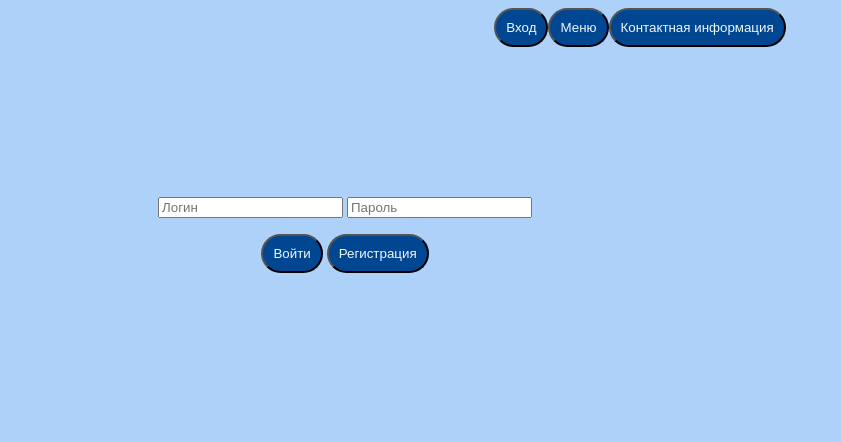
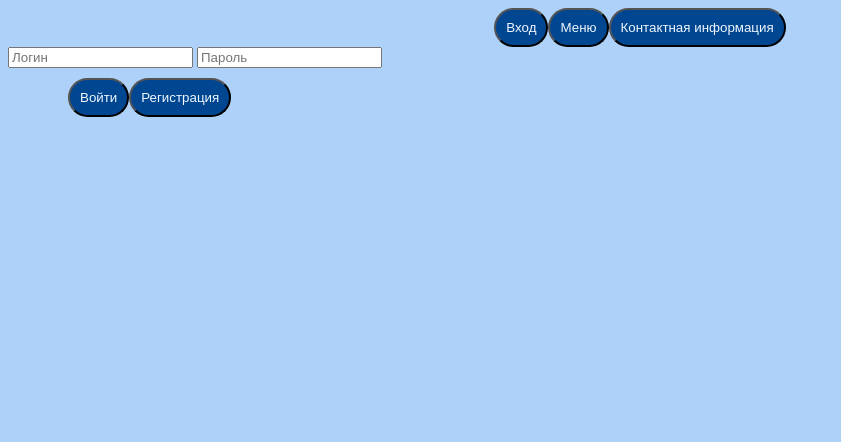
Before and after one commit to LiraUdina/auth-html, a plain HTML site: page index.html in a window 1280 px wide. Shown: the whole page, without its empty margins (0-841 px from the left). Drawn offline with Linux system fonts and the light colour scheme.

Commit message:
Добавила изменения

```diff
--- a/index.html
+++ b/index.html
@@ -10,13 +10,12 @@
       <button class="knopki">Меню</button>
       <button class="knopki">Контактная информация</button>
     </div>
-         <div class="container2">
+         <div>
       <input type="email" placeholder="Логин">
       <input type="password" placeholder="Пароль">
-      <p>
-        <button class="container1">Войти</button>
-        <button class="container1">Регистрация</button>
-      </p>
+     <div class="container2">
+      <button class="container1">Войти</button>
+      <button class="container1">Регистрация</button>
   </div>
 </div>
 </body>
--- a/page.css
+++ b/page.css
@@ -1,14 +1,15 @@
 body {
 background-color: #add1f8;
 }
-.container1 {background-color: blueviolet;
-display: inline-block;
+.container1 {
 padding: 10px 10px;
 border-radius: 40px;
 background-color: #014691;
-color: aliceblue;}
+color: aliceblue;
+}
 .container2 {
-display: inline-block;
-padding: 150px 150px;
-text-align: center;
-color: aliceblue;}
+    display: flex;
+    padding: 10px 10px;
+    text-align: center;
+    margin-left: 50px;
+}
```
